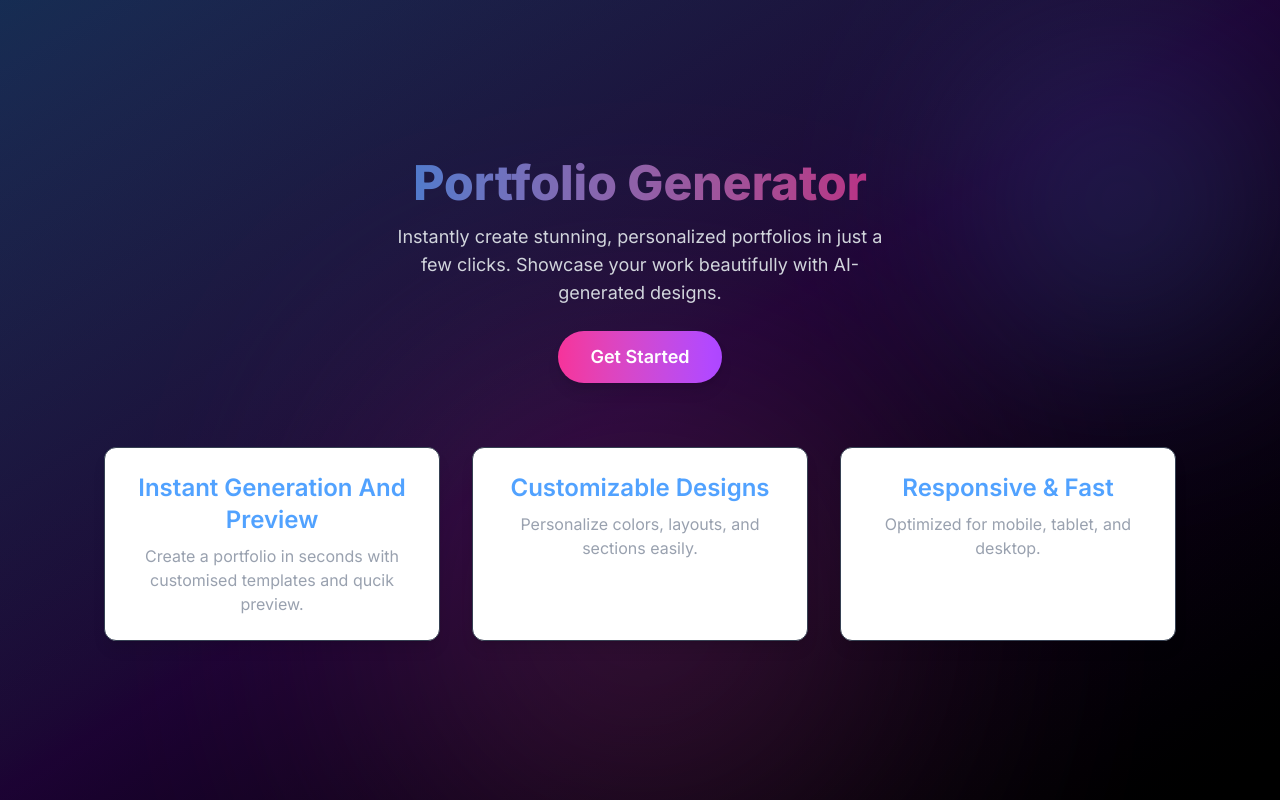
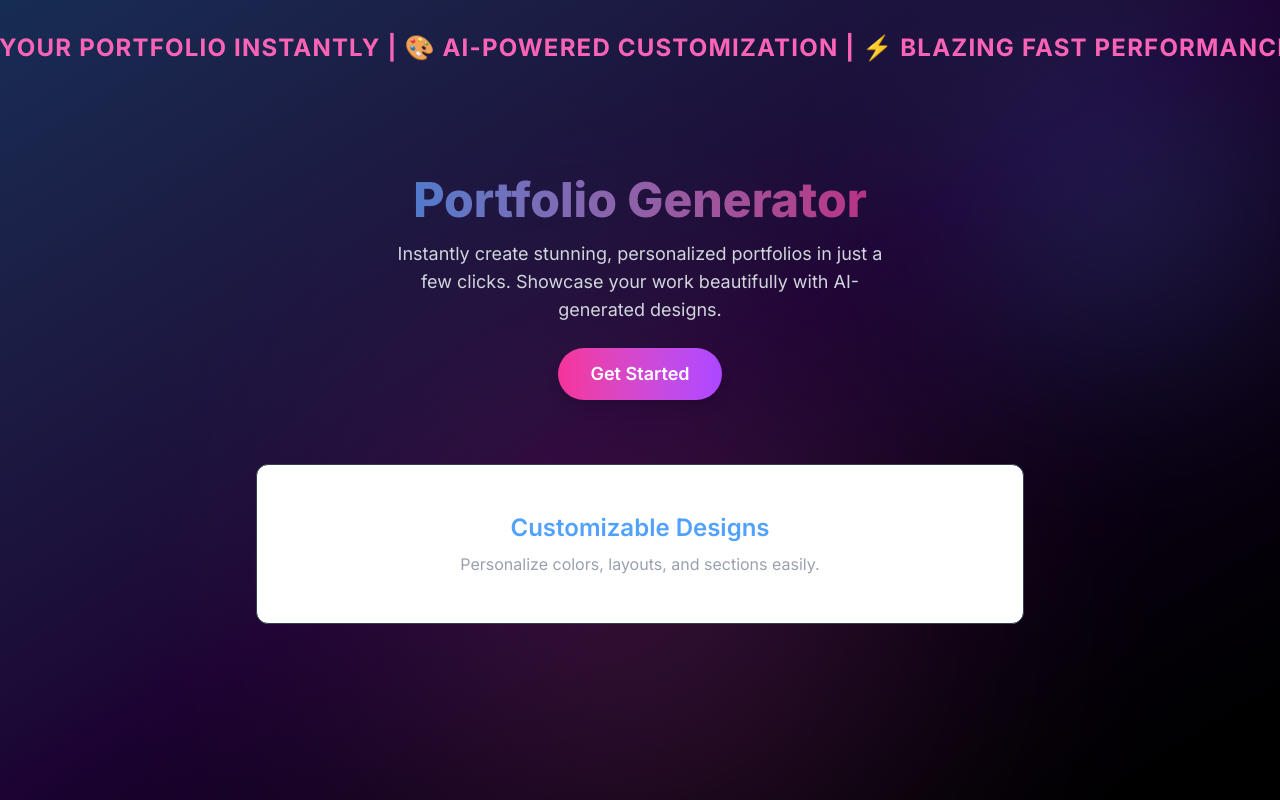
Before and after one commit to rupakchoppala/portifolio-generator, a React (Vite) app in the folder frontend/: page / in a window 1280 px wide. Built offline with nearby package versions, Linux system fonts and the light colour scheme; a web font is replaced by a local one.

Commit message:
trying to deploy

```diff
--- a/frontend/src/pages/Home.jsx
+++ b/frontend/src/pages/Home.jsx
@@ -1,16 +1,44 @@
 import { useNavigate } from "react-router-dom";
 import { motion } from "framer-motion";
+import { useEffect, useState } from "react";
+
+const features = [
+  { title: "Instant Generation & Preview", desc: "Create a portfolio in seconds with customized templates and quick preview." },
+  { title: "Customizable Designs", desc: "Personalize colors, layouts, and sections easily." },
+  { title: "Responsive & Fast", desc: "Optimized for mobile, tablet, and desktop." },
+  { title: "AI-Based Recommendations", desc: "Let AI suggest the best templates and styles for you." },
+];
+
+const rollingTextVariants = {
+  animate: { x: ["100%", "-100%"], transition: { repeat: Infinity, duration: 10, ease: "linear" } }
+};
 
 const Home = () => {
   const navigate = useNavigate();
+  const [currentIndex, setCurrentIndex] = useState(0);
+
+  useEffect(() => {
+    const interval = setInterval(() => {
+      setCurrentIndex((prev) => (prev + 1) % features.length);
+    }, 4000);
+    return () => clearInterval(interval);
+  }, []);
 
   return (
     <div className="relative min-h-screen flex flex-col items-center justify-center bg-gradient-to-br from-gray-900 to-black text-white overflow-hidden font-inter">
+
       {/* Animated Background */}
       <div className="absolute inset-0">
         <div className="absolute top-0 left-0 w-full h-full bg-gradient-to-br from-blue-500 via-purple-700 to-black opacity-20"></div>
         <div className="absolute bottom-0 left-1/2 transform -translate-x-1/2 w-96 h-96 bg-pink-400 rounded-full blur-[150px] opacity-30"></div>
         <div className="absolute top-20 right-10 w-60 h-60 bg-blue-400 rounded-full blur-[120px] opacity-30"></div>
+      </div>
+
+      {/* Rolling Text Animation */}
+      <div className="absolute top-8 w-full overflow-hidden whitespace-nowrap">
+        <motion.div className="text-2xl font-bold text-pink-400 uppercase tracking-wider" variants={rollingTextVariants} animate="animate">
+          🚀 Build Your Portfolio Instantly | 🎨 AI-Powered Customization | ⚡ Blazing Fast Performance |
+        </motion.div>
       </div>
 
       {/* Hero Section */}
@@ -38,28 +66,21 @@ const Home = () => {
         </motion.button>
       </motion.div>
 
-      {/* Features Section */}
-      <motion.div
-        initial={{ opacity: 0, y: 50 }}
-        animate={{ opacity: 1, y: 0 }}
-        transition={{ duration: 1.5, delay: 0.5 }}
-        className="grid grid-cols-1 md:grid-cols-3 gap-8 mt-16 px-10 max-w-6xl"
-      >
-        {[
-          { title: "Instant Generation And Preview", desc: "Create a portfolio in seconds with customised templates and qucik preview." },
-          { title: "Customizable Designs", desc: "Personalize colors, layouts, and sections easily." },
-          { title: "Responsive & Fast", desc: "Optimized for mobile, tablet, and desktop." }
-        ].map((feature, index) => (
-          <motion.div
-            key={index}
-            whileHover={{ scale: 1.05 }}
-            className="p-6 bg-white bg-opacity-10 backdrop-blur-lg rounded-xl shadow-lg border border-gray-700 text-center"
-          >
-            <h3 className="text-2xl font-semibold text-blue-400">{feature.title}</h3>
-            <p className="text-gray-400 mt-2">{feature.desc}</p>
-          </motion.div>
-        ))}
-      </motion.div>
+      {/* Features Carousel */}
+      <div className="relative mt-16 w-full max-w-3xl h-40 overflow-hidden">
+        <motion.div
+          key={currentIndex}
+          initial={{ opacity: 0, y: 20 }}
+          animate={{ opacity: 1, y: 0 }}
+          exit={{ opacity: 0, y: -20 }}
+          transition={{ duration: 0.8 }}
+          className="absolute inset-0 flex flex-col items-center justify-center p-6 bg-white bg-opacity-10 backdrop-blur-lg rounded-xl shadow-lg border border-gray-700 text-center"
+        >
+          <h3 className="text-2xl font-semibold text-blue-400">{features[currentIndex].title}</h3>
+          <p className="text-gray-400 mt-2">{features[currentIndex].desc}</p>
+        </motion.div>
+      </div>
+
     </div>
   );
 };
--- a/frontend/src/pages/Login.jsx
+++ b/frontend/src/pages/Login.jsx
@@ -3,12 +3,14 @@ import { useNavigate } from "react-router-dom";
 import { FaEnvelope, FaLock, FaUser } from "react-icons/fa";
 import { LoginUser } from "../apiCalls/auth";
 import toast from "react-hot-toast";
+import Loader from "../components/Loader";
 
 const Login = () => {
   const [userData, setUserData] = useState({
     email: "",
     password: ""
   });
+  const[loading,setLoading]=useState(true);
 
   const navigate = useNavigate();
 
@@ -26,9 +28,11 @@ const Login = () => {
       const response=await LoginUser(userData);
       if(response.success){
         toast.success(response.message);
+        setLoading(!loading);
         localStorage.setItem('token',response.token);
         localStorage.setItem('id',response.id);
         setTimeout(() => {
+          setLoading(!loading);
           navigate("/dashboard");
       }, 1500);
 
@@ -45,6 +49,7 @@ const Login = () => {
 
     }
   };
+  if(!loading) return <Loader/>
 
   return (
     <div className="flex justify-center items-center h-screen bg-gradient-to-r from-gray-900 via-gray-800 to-gray-900 font-inter">
@@ -53,8 +58,6 @@ const Login = () => {
           Login
         </h2>
         <form onSubmit={handleRegister} className="space-y-4">
-
-
           <div className="relative">
             <FaEnvelope className="absolute top-3 left-3 text-gray-400" />
             <input
```
